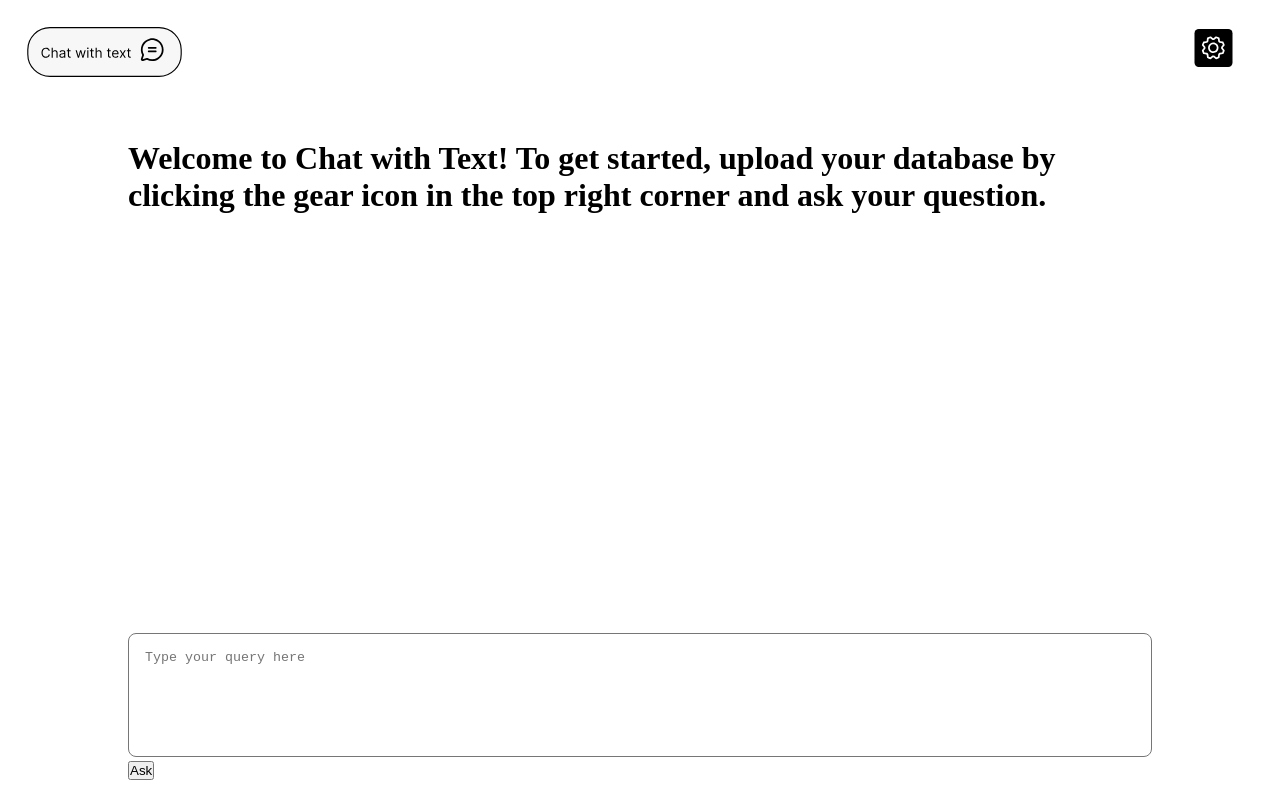
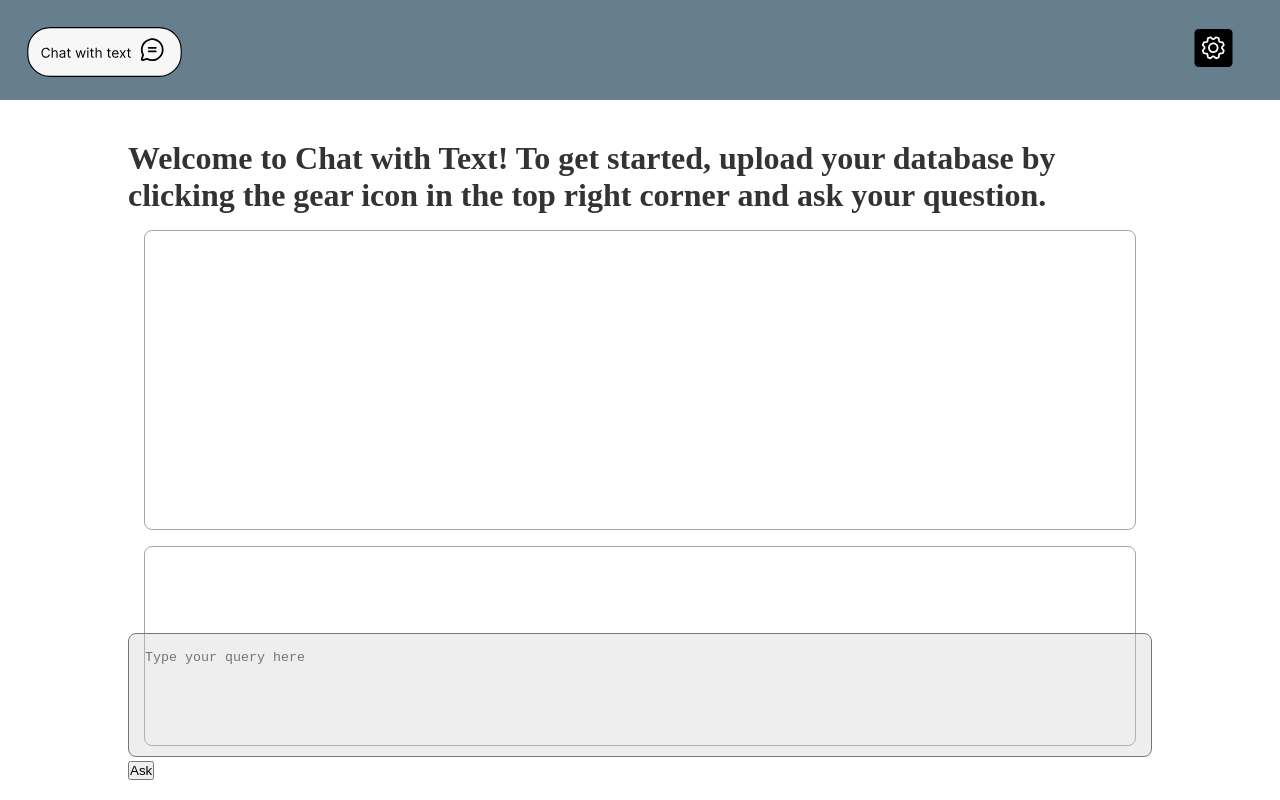
Before and after one commit to santanafx/chat-ai-bot, a Next.js app: page / in a window 1280 px wide. Built offline with nearby package versions, Linux system fonts and the light colour scheme.

Commit message:
feat: Add global CSS variables and custom scrollbar styles

```diff
--- a/src/app/globals.css
+++ b/src/app/globals.css
@@ -3,3 +3,34 @@
   padding: 0;
   box-sizing: border-box;
 }
+
+:root {
+  --primary-color: #677e8c;
+  --secondary-color: #f7f7f7;
+  --third-color: #cccccc53;
+  --fourth-color: #a5a5a5;
+  --fith-color: #2c2c2c;
+  --text-color-main: #333333;
+  --user-chat-color: #e0f7fa;
+  --user-chat-border-color: #b2ebf2;
+  --assistant-chat-color: #f1f8e9;
+  --assistant-chat-border-color: #dcedc8;
+}
+
+*::-webkit-scrollbar {
+  width: 12px;
+}
+
+*::-webkit-scrollbar-track {
+  background: #f1f1f1;
+  border-radius: 8px;
+}
+
+*::-webkit-scrollbar-thumb {
+  background: #888;
+  border-radius: 8px;
+}
+
+*::-webkit-scrollbar-thumb:hover {
+  background: #555;
+}
```
